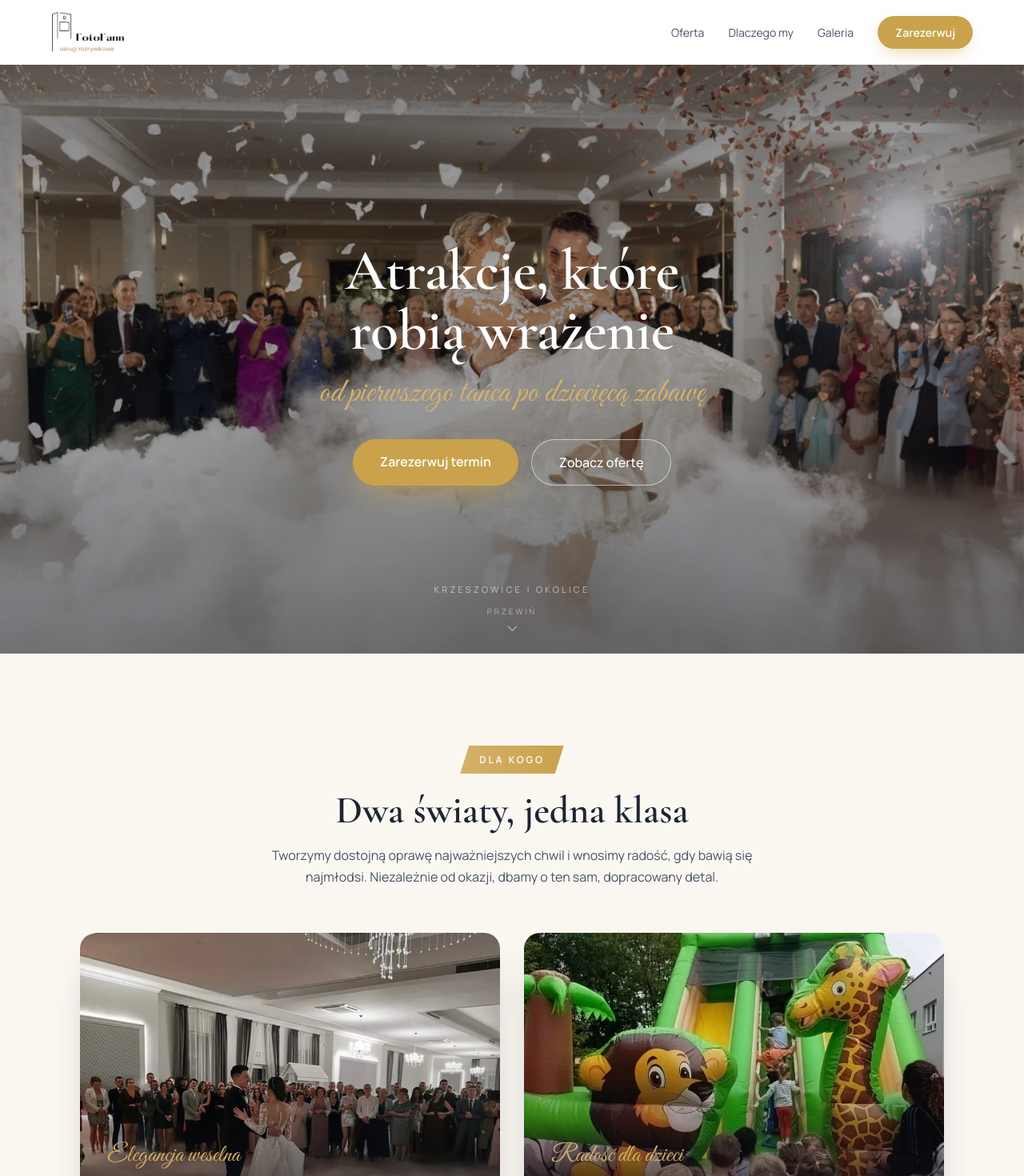
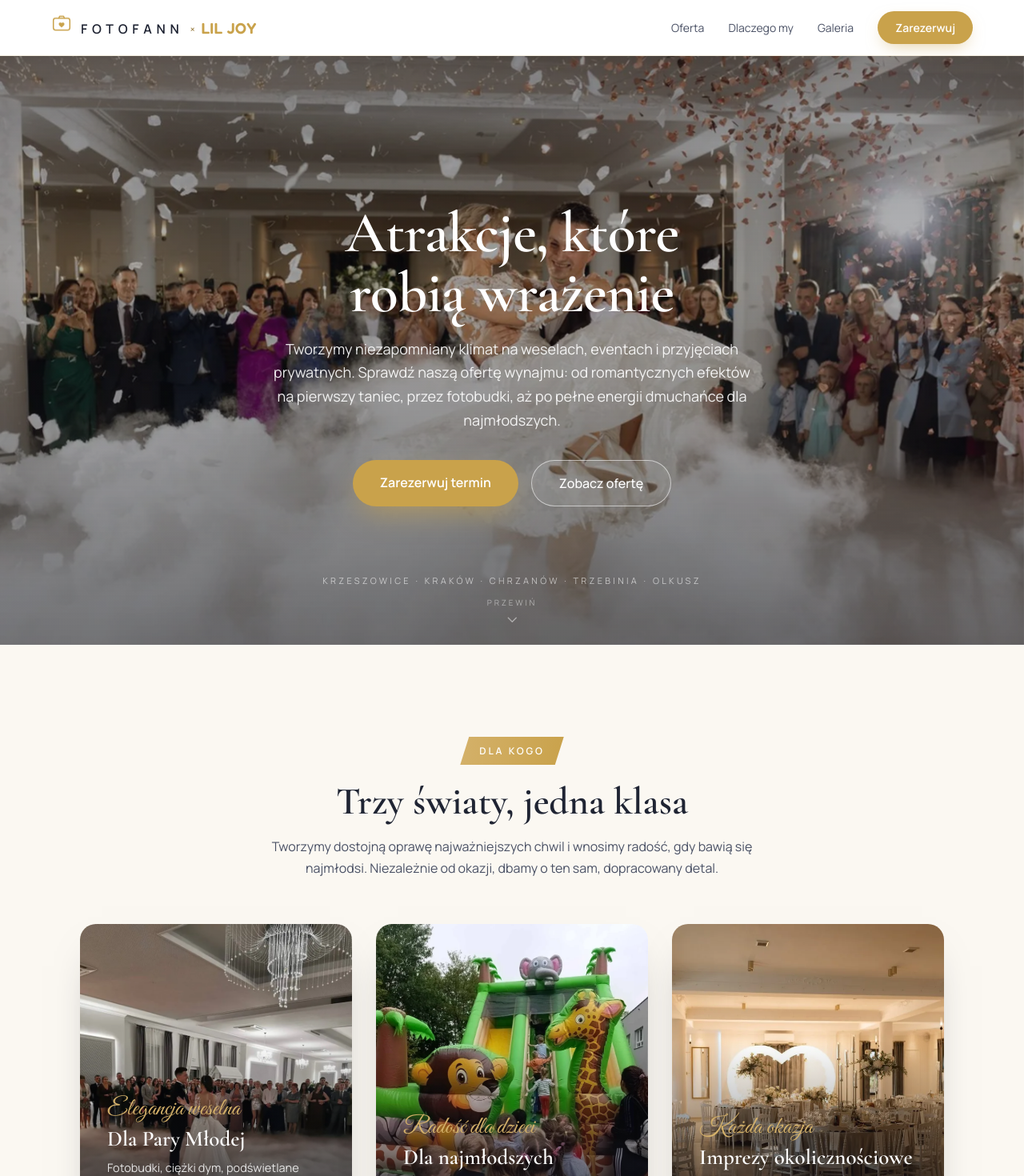
Before and after one commit to kubo550/fotofann, a React (Vite) app: page / in a window 1280 px wide. Shown: the top 1470 px of the page at 80% size. Built offline with nearby package versions, Linux system fonts and the light colour scheme; no server answers.

Commit message:
add brand lockup, update offerings and service areas

```diff
--- a/index.html
+++ b/index.html
@@ -51,7 +51,7 @@
     <link rel="preconnect" href="https://fonts.googleapis.com" />
     <link rel="preconnect" href="https://fonts.gstatic.com" crossorigin />
     <link
-      href="https://fonts.googleapis.com/css2?family=Cormorant+Garamond:wght@500;600;700&family=Manrope:wght@400;500;600;700&family=Great+Vibes&display=swap"
+      href="https://fonts.googleapis.com/css2?family=Cormorant+Garamond:wght@500;600;700&family=Fredoka:wght@500;600;700&family=Manrope:wght@400;500;600;700&family=Great+Vibes&display=swap"
       rel="stylesheet"
     />
 
@@ -70,7 +70,13 @@
         "telephone": ["+48504579380", "+48507843103"],
         "email": "fotoofann@gmail.com",
         "priceRange": "$$",
-        "areaServed": "Krzeszowice i okolice, woj. małopolskie",
+        "areaServed": [
+          { "@type": "City", "name": "Krzeszowice" },
+          { "@type": "City", "name": "Kraków" },
+          { "@type": "City", "name": "Chrzanów" },
+          { "@type": "City", "name": "Trzebinia" },
+          { "@type": "City", "name": "Olkusz" }
+        ],
         "address": {
           "@type": "PostalAddress",
           "addressLocality": "Krzeszowice",
@@ -98,12 +104,12 @@
           "itemListElement": [
             { "@type": "Offer", "itemOffered": { "@type": "Service", "name": "Fotobudka tradycyjna" } },
             { "@type": "Offer", "itemOffered": { "@type": "Service", "name": "Fotobudka 360°" } },
-            { "@type": "Offer", "itemOffered": { "@type": "Service", "name": "Ciężki dym" } },
+            { "@type": "Offer", "itemOffered": { "@type": "Service", "name": "Ciężki dym (suchy lód)" } },
             { "@type": "Offer", "itemOffered": { "@type": "Service", "name": "Serce LED" } },
             { "@type": "Offer", "itemOffered": { "@type": "Service", "name": "Napis LOVE" } },
-            { "@type": "Offer", "itemOffered": { "@type": "Service", "name": "Serduszko LED" } },
             { "@type": "Offer", "itemOffered": { "@type": "Service", "name": "Fontanny iskier" } },
-            { "@type": "Offer", "itemOffered": { "@type": "Service", "name": "Dmuchańce dla dzieci" } }
+            { "@type": "Offer", "itemOffered": { "@type": "Service", "name": "Dmuchaniec Słonik" } },
+            { "@type": "Offer", "itemOffered": { "@type": "Service", "name": "Dmuchaniec Panda" } }
           ]
         }
       }
--- a/src/App.tsx
+++ b/src/App.tsx
@@ -1,6 +1,43 @@
 import { useEffect, useRef, useState } from 'react'
 
 /* ---------- Icons ---------- */
+function LogoMark({ size = 26 }: { size?: number }) {
+  const sw = size > 30 ? 1.2 : 1.4
+  return (
+    <svg
+      width={size}
+      height={size}
+      viewBox="0 0 24 24"
+      fill="none"
+      xmlns="http://www.w3.org/2000/svg"
+      aria-hidden="true"
+      focusable="false"
+    >
+      <rect x="2.5" y="6.5" width="19" height="13.5" rx="2.5" stroke="currentColor" strokeWidth={sw} />
+      <path d="M8.5 6.5l1.3-2.3h4.4l1.3 2.3" stroke="currentColor" strokeWidth={sw} strokeLinejoin="round" />
+      <path
+        d="M12 17c-2-1.3-3.3-2.5-3.3-4 0-1 .8-1.8 1.8-1.8.7 0 1.2.4 1.5.9.3-.5.8-.9 1.5-.9 1 0 1.8.8 1.8 1.8 0 1.5-1.3 2.7-3.3 4z"
+        fill="currentColor"
+      />
+    </svg>
+  )
+}
+
+function BrandLockup({ markSize = 26 }: { markSize?: number }) {
+  return (
+    <span className="brand">
+      <span className="brand-mark">
+        <LogoMark size={markSize} />
+      </span>
+      <span className="brand-text">
+        <span className="brand-name">FOTOFANN</span>
+        <span className="brand-x">×</span>
+        <span className="brand-liljoy">LIL JOY</span>
+      </span>
+    </span>
+  )
+}
+
 function Diamond() {
   return (
     <svg width="15" height="15" viewBox="0 0 24 24" fill="none" aria-hidden="true" focusable="false">
@@ -105,7 +142,7 @@ const SERVICES: Service[] = [
     key: 'fotobudka',
     name: 'Fotobudka tradycyjna',
     img: { src: '/img/fotobudka-trad.webp', w: 674, h: 900 },
-    desc: 'Doskonała zabawa i niezapomniane wspomnienia w formie zdjęć. Nielimitowane wydruki, mnóstwo gadżetów i zdjęcia w chmurze.',
+    desc: 'Doskonała zabawa i niezapomniane wspomnienia w formie zdjęć. Mnóstwo gadżetów i zdjęcia w chmurze.',
   },
   {
     key: '360',
@@ -115,9 +152,9 @@ const SERVICES: Service[] = [
   },
   {
     key: 'dym',
-    name: 'Ciężki dym',
+    name: 'Ciężki dym (suchy lód)',
     img: { src: '/img/dance-smoke.webp', w: 780, h: 900 },
-    desc: 'Unosi się nisko nad parkietem, by pierwszy taniec wyglądał jak z bajki. Hipoalergiczny, znika bez śladu, parkiet pozostaje suchy.',
+    desc: 'Unosi się nisko nad parkietem, by pierwszy taniec wyglądał jak z bajki. Wytwornica oparta na suchym lodzie.',
   },
   {
     key: 'serce',
@@ -128,14 +165,8 @@ const SERVICES: Service[] = [
   {
     key: 'love',
     name: 'Napis LOVE',
-    img: { src: '/img/love-floor.webp', w: 674, h: 900 },
-    desc: 'Efektowny, podświetlany napis LOVE. Klasyka, która zdobi każdy weselny kadr.',
-  },
-  {
-    key: 'serduszko',
-    name: 'Serduszko LED',
     img: { src: '/img/love-garden.webp', w: 999, h: 749 },
-    desc: 'Rustykalne, podświetlane serduszko dodające ciepła i charakteru dekoracji.',
+    desc: 'Efektowny, drewniany, podświetlany napis LOVE. Klasyka, która zdobi każdy romantyczny kadr.',
   },
   {
     key: 'iskry',
@@ -144,16 +175,22 @@ const SERVICES: Service[] = [
     desc: 'Ozdobny stelaż, z którego wydobywają się migoczące iskry. Efektowne widowisko przy pierwszym tańcu czy torcie.',
   },
   {
-    key: 'dmuchance',
-    name: 'Dmuchańce dla dzieci',
+    key: 'dmuchaniec-slonik',
+    name: 'Dmuchaniec Słonik',
     img: { src: '/img/dmuchance-slonik.webp', w: 1200, h: 900 },
-    desc: 'Ogromne, kolorowe zjeżdżalnie dmuchane w motywie safari i pandy, nawet do 6,6 m wysokości. Radosna zabawa dla najmłodszych gości we współpracy z LIL-JOY.',
+    desc: 'Kolorowa zjeżdżalnia w motywie safari. Wymiary 7 × 4 m, wysokość 5,5 m. Radosna zabawa dla najmłodszych.',
+    kids: true,
+  },
+  {
+    key: 'dmuchaniec-panda',
+    name: 'Dmuchaniec Panda',
+    img: { src: '/img/dmuchance-panda.webp', w: 1200, h: 900 },
+    desc: 'Zjeżdżalnia w motywie pandy i bambusa, nasza nowość. Wymiary 8 × 4,75 m, wysokość 6,6 m.',
     kids: true,
   },
 ]
 
 const PERKS = [
-  { title: 'Bez limitów', text: 'Nielimitowana liczba zdjęć i wydruków przez cały czas trwania.' },
   { title: 'Zdjęcia w chmurze', text: 'Wszystkie kadry dostępne online, od razu do pobrania.' },
   { title: 'Bezpieczny dym', text: 'Hipoalergiczny, neutralny zapach, znika bez śladu, parkiet suchy.' },
   { title: 'Różne tła', text: 'Eleganckie białe, stylowe boho lub dmuchany namiot LED.' },
@@ -170,7 +207,6 @@ const PACKAGES = [
 const GALLERY: { src: string; alt: string; w: number; h: number }[] = [
   { src: '/img/dym-wide.webp', alt: 'Para w pierwszym tańcu w ciężkim dymie', w: 1200, h: 899 },
   { src: '/img/love-floor.webp', alt: 'Podświetlany napis LOVE na sali weselnej', w: 674, h: 900 },
-  { src: '/img/bridesmaids.webp', alt: 'Druhny z gazetą ślubną w dłoniach', w: 733, h: 1100 },
   { src: '/img/serce-led.webp', alt: 'Duże podświetlane serce LED', w: 825, h: 1100 },
   { src: '/img/gadgets.webp', alt: 'Kolorowe gadżety i rekwizyty do fotobudki', w: 674, h: 900 },
   { src: '/img/venue.webp', alt: 'Elegancka sala weselna z dekoracjami', w: 1200, h: 800 },
@@ -341,14 +377,8 @@ function App() {
 
       {/* NAV */}
       <nav className="nav" aria-label="Nawigacja główna">
-        <a href="#top" className="nav__brand" aria-label="FotoFann — strona główna">
-          <img
-            src="/logo-on-light.png"
-            alt="FotoFann — usługi rozrywkowe"
-            className="nav__logo"
-            width={786}
-            height={446}
-          />
+        <a href="#top" className="nav__brand" aria-label="FotoFann x LIL JOY — strona główna">
+          <BrandLockup markSize={26} />
         </a>
         <div className="nav__links">
           <a href="#oferta" className="navlink">
@@ -384,7 +414,11 @@ function App() {
               <br />
               robią wrażenie
             </h1>
-            <p className="hero__script">od pierwszego tańca po dziecięcą zabawę</p>
+            <p className="hero__lead">
+              Tworzymy niezapomniany klimat na weselach, eventach i przyjęciach prywatnych. Sprawdź
+              naszą ofertę wynajmu: od romantycznych efektów na pierwszy taniec, przez fotobudki, aż
+              po pełne energii dmuchańce dla najmłodszych.
+            </p>
             <div className="hero__cta">
               <a href="#rezerwacja" className="btn btn--gold">
                 Zarezerwuj termin
@@ -395,7 +429,7 @@ function App() {
             </div>
           </div>
           <div className="hero__scroll">
-            <span className="hero__loc">Krzeszowice i okolice</span>
+            <span className="hero__loc">Krzeszowice · Kraków · Chrzanów · Trzebinia · Olkusz</span>
             <a href="#oferta" className="hero__scroll-cue" aria-label="Przewiń w dół, do oferty">
               <span>przewiń</span>
               <svg width="20" height="20" viewBox="0 0 24 24" fill="none" aria-hidden="true" focusable="false">
@@ -417,7 +451,7 @@ function App() {
             <div className="ribbon-wrap">
               <Ribbon>Dla kogo</Ribbon>
             </div>
-            <h2 id="worlds-title">Dwa światy, jedna klasa</h2>
+            <h2 id="worlds-title">Trzy światy, jedna klasa</h2>
             <p>
               Tworzymy dostojną oprawę najważniejszych chwil i wnosimy radość, gdy bawią się najmłodsi.
               Niezależnie od okazji, dbamy o ten sam, dopracowany detal.
@@ -429,10 +463,10 @@ function App() {
               <div className="world__grad" />
               <div className="world__body">
                 <span className="world__script">Elegancja weselna</span>
-                <h3>Dla par przed ślubem</h3>
+                <h3>Dla Pary Młodej</h3>
                 <p>
-                  Ciężki dym, podświetlane dekoracje i fontanny iskier. Romantyczna, premium atmosfera
-                  Waszego wieczoru.
+                  Fotobudki, ciężki dym, podświetlane dekoracje i fontanny iskier. Romantyczna, premium
+                  atmosfera Waszego wieczoru.
                 </p>
               </div>
             </article>
@@ -441,8 +475,17 @@ function App() {
               <div className="world__grad" />
               <div className="world__body">
                 <span className="world__script">Radość dla dzieci</span>
-                <h3>Dla mam z dziećmi</h3>
+                <h3>Dla najmłodszych</h3>
                 <p>Dmuchańce, fotobudka i mnóstwo gadżetów. Uśmiech najmłodszych gości w klasie wyżej.</p>
+              </div>
+            </article>
+            <article className="world reveal">
+              <img src="/img/venue.webp" alt="Sala przygotowana na przyjęcie okolicznościowe" width={1200} height={800} loading="lazy" />
+              <div className="world__grad" />
+              <div className="world__body">
+                <span className="world__script">Każda okazja</span>
+                <h3>Imprezy okolicznościowe</h3>
+                <p>Osiemnastki, komunie, wesela, studniówki i inne przyjęcia. Oprawa dopasowana do okazji.</p>
               </div>
             </article>
           </div>
@@ -737,17 +780,11 @@ function App() {
         <div className="footer__grid">
           <div className="footer__brand">
             <div className="brand-row">
-              <img
-                src="/logo-on-dark.png"
-                alt="FotoFann — usługi rozrywkowe"
-                className="footer__logo"
-                width={786}
-                height={446}
-              />
+              <BrandLockup markSize={30} />
             </div>
             <p>
-              Atrakcje i dekoracje na wesela, przyjęcia oraz imprezy dla dzieci. Krzeszowice i okolice,
-              woj. małopolskie.
+              Atrakcje i dekoracje na wesela, przyjęcia oraz imprezy dla dzieci. Krzeszowice, Kraków,
+              Chrzanów, Trzebinia, Olkusz i okolice, woj. małopolskie.
             </p>
           </div>
           <div>
--- a/src/index.css
+++ b/src/index.css
@@ -13,6 +13,7 @@
   --serif: 'Cormorant Garamond', Georgia, serif;
   --sans: 'Manrope', system-ui, sans-serif;
   --script: 'Great Vibes', cursive;
+  --fun: 'Fredoka', 'Manrope', system-ui, sans-serif;
 }
 
 * {
@@ -126,6 +127,7 @@ button {
     transform: none;
     transition: none;
   }
+  .brand-mark,
   .hero__scroll-cue,
   .hero__bg {
     animation: none !important;
@@ -194,9 +196,42 @@ button {
   text-decoration: none;
   color: var(--ink);
 }
-.nav__logo {
-  height: clamp(40px, 5.5vw, 52px);
-  width: auto;
+/* ---------- Brand lockup (FotoFann x LIL JOY) ---------- */
+.brand {
+  display: inline-flex;
+  align-items: center;
+  gap: 11px;
+}
+.brand-mark {
+  display: inline-flex;
+  color: var(--gold);
+  animation: floaty 5s ease-in-out infinite;
+}
+.brand-text {
+  display: inline-flex;
+  align-items: baseline;
+  gap: 8px;
+  line-height: 1;
+}
+.brand-name {
+  font-family: var(--sans);
+  font-weight: 600;
+  font-size: 16px;
+  letter-spacing: 0.36em;
+  color: var(--ink);
+}
+.brand-x {
+  font-family: var(--sans);
+  font-size: 12px;
+  color: var(--gold-deep);
+  transform: translateY(-1px);
+}
+.brand-liljoy {
+  font-family: var(--fun);
+  font-weight: 600;
+  font-size: 19px;
+  letter-spacing: 0.02em;
+  color: var(--gold);
 }
 .nav__links {
   display: flex;
@@ -280,6 +315,14 @@ button {
   color: var(--gold-2);
   margin: 0 0 34px;
   line-height: 1.1;
+}
+.hero__lead {
+  font-family: var(--sans);
+  font-size: clamp(15px, 1.9vw, 18px);
+  line-height: 1.65;
+  color: rgba(255, 255, 255, 0.9);
+  max-width: 620px;
+  margin: 0 auto 34px;
 }
 .hero__cta {
   display: flex;
@@ -831,9 +874,14 @@ button {
   align-items: center;
   margin-bottom: 18px;
 }
-.footer__logo {
-  height: clamp(64px, 9vw, 84px);
-  width: auto;
+.footer__brand .brand-name {
+  color: #f7f4ee;
+}
+.footer__brand .brand-mark {
+  color: var(--gold-2);
+}
+.footer__brand .brand-liljoy {
+  color: var(--gold-2);
 }
 .footer__brand p {
   font-size: 14.5px;
```
Also changed, not shown: public/img/dmuchance-panda.webp (added).
